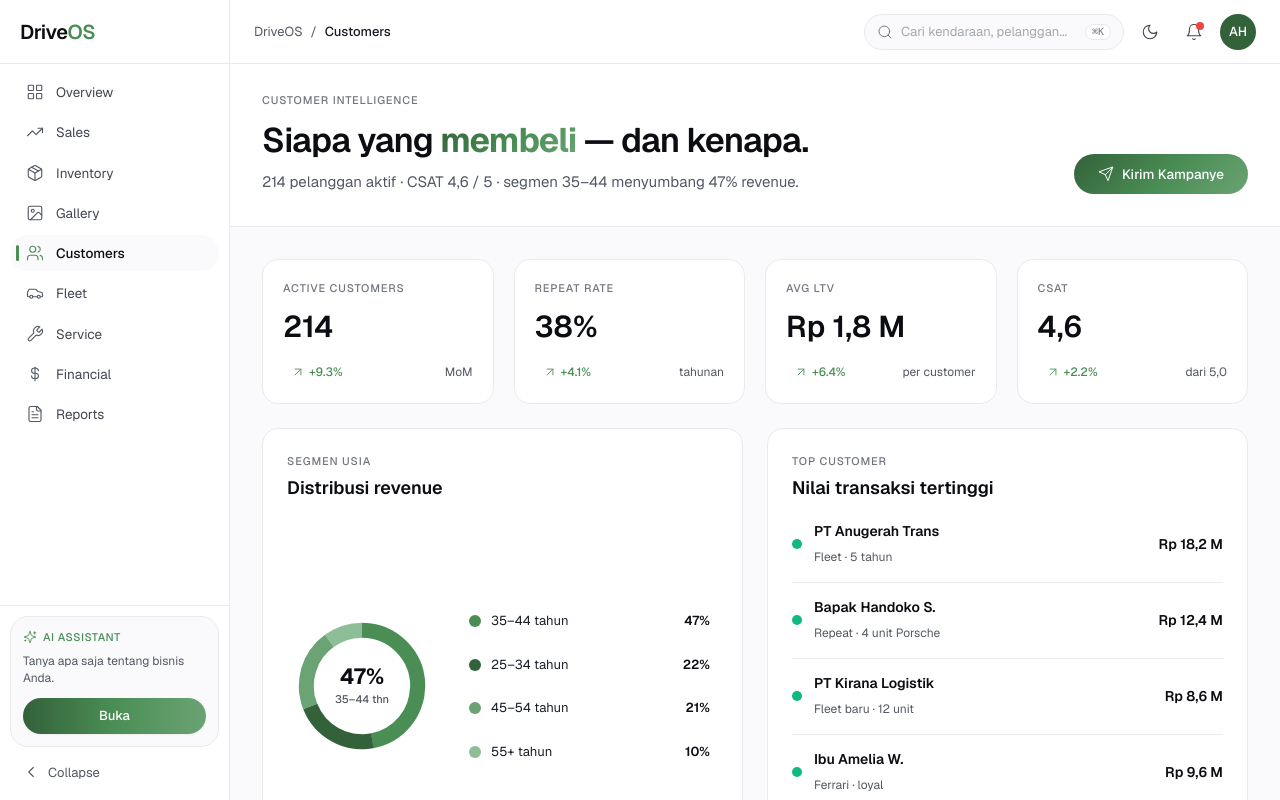
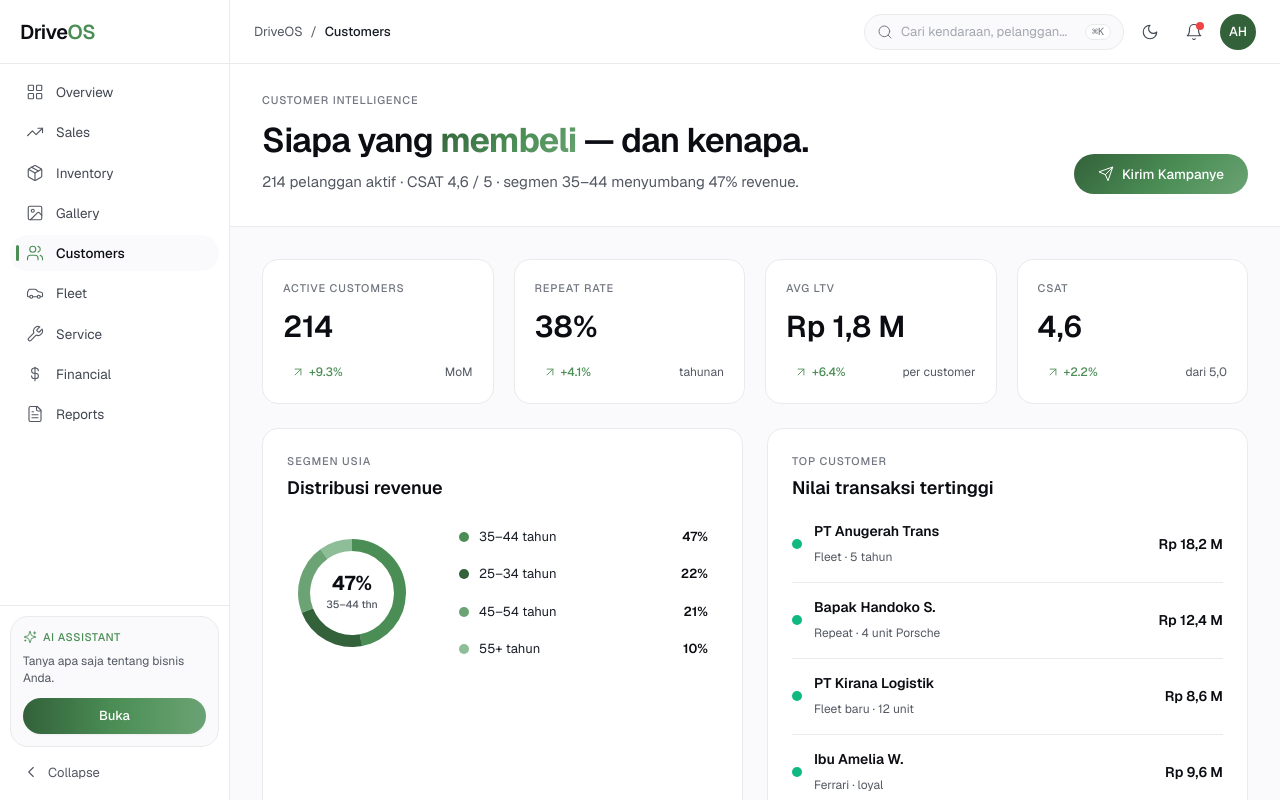
Before and after one commit to Nevad-dot/Vibe-Coding-DriveOS, a Next.js app in the folder apps/web/: page /customers in a window 1280 px wide. Built offline with nearby package versions, Linux system fonts and the light colour scheme.

Commit message:
fix: Tighten spacing gaps and donut sizing in AgeSegmentRevenuePanel to match adjacent card

```diff
--- a/apps/web/src/features/customers/components/AgeSegmentRevenuePanel.tsx
+++ b/apps/web/src/features/customers/components/AgeSegmentRevenuePanel.tsx
@@ -14,7 +14,7 @@ export const AgeSegmentRevenuePanel: React.FC = () => {
   const [hoveredIdx, setHoveredIdx] = useState<number | null>(null);
 
   // SVG Donut calculation
-  const radius = 52;
+  const radius = 48;
   const circumference = 2 * Math.PI * radius;
   let accumulatedPercent = 0;
 
@@ -23,7 +23,7 @@ export const AgeSegmentRevenuePanel: React.FC = () => {
       initial={{ opacity: 0, scale: 0.96, y: 22 }}
       animate={{ opacity: 1, scale: 1, y: 0 }}
       transition={{ type: "spring", stiffness: 350, damping: 26, delay: 0.15 }}
-      className="bg-surfaceLight-card border border-surfaceLight-border p-6 rounded-2xl flex flex-col justify-between h-full shadow-xs"
+      className="bg-surfaceLight-card border border-surfaceLight-border p-6 rounded-2xl flex flex-col shadow-xs"
     >
       {/* Header */}
       <div>
@@ -35,18 +35,18 @@ export const AgeSegmentRevenuePanel: React.FC = () => {
         </h3>
       </div>
 
-      {/* Donut Circular Graph + Legend Breakdown */}
-      <div className="flex-1 flex flex-col sm:flex-row items-center justify-between gap-6 py-4">
-        {/* Left Side: SVG Donut Chart */}
-        <div className="relative w-[150px] h-[150px] flex items-center justify-center shrink-0">
-          <svg className="w-full h-full -rotate-90 transform-gpu" viewBox="0 0 140 140">
+      {/* Donut Circular Graph + Compact Legend Breakdown */}
+      <div className="mt-5 flex flex-col sm:flex-row items-center gap-6 md:gap-8">
+        {/* Left Side: Compact SVG Donut Chart */}
+        <div className="relative w-[130px] h-[130px] flex items-center justify-center shrink-0">
+          <svg className="w-full h-full -rotate-90 transform-gpu" viewBox="0 0 130 130">
             {/* Background Ring Track */}
             <circle
-              cx="70"
-              cy="70"
+              cx="65"
+              cy="65"
               r={radius}
               className="stroke-surfaceLight-pearl"
-              strokeWidth="14"
+              strokeWidth="12"
               fill="transparent"
             />
 
@@ -61,18 +61,18 @@ export const AgeSegmentRevenuePanel: React.FC = () => {
               return (
                 <motion.circle
                   key={seg.label}
-                  cx="70"
-                  cy="70"
+                  cx="65"
+                  cy="65"
                   r={radius}
                   stroke={seg.stroke}
-                  strokeWidth={isHovered ? "18" : "14"}
+                  strokeWidth={isHovered ? "16" : "12"}
                   fill="transparent"
                   strokeDasharray={circumference}
                   initial={{ strokeDashoffset: circumference }}
                   animate={{ strokeDashoffset }}
                   transition={{ type: "spring", stiffness: 220, damping: 24, delay: 0.2 + idx * 0.08 }}
                   style={{
-                    transformOrigin: "70px 70px",
+                    transformOrigin: "65px 65px",
                     transform: `rotate(${rotation}deg)`,
                   }}
                   onMouseEnter={() => setHoveredIdx(idx)}
@@ -85,17 +85,17 @@ export const AgeSegmentRevenuePanel: React.FC = () => {
 
           {/* Center Donut Label */}
           <div className="absolute inset-0 flex flex-col items-center justify-center text-center pointer-events-none select-none">
-            <span className="text-[22px] font-bold text-textGray-display leading-none">
+            <span className="text-[20px] font-bold text-textGray-display leading-none">
               {hoveredIdx !== null ? SEGMENTS[hoveredIdx].val : "47%"}
             </span>
-            <span className="text-[11px] text-textGray-tertiary font-medium mt-1">
+            <span className="text-[10.5px] text-textGray-tertiary font-medium mt-1">
               {hoveredIdx !== null ? SEGMENTS[hoveredIdx].label : "35–44 thn"}
             </span>
           </div>
         </div>
 
-        {/* Right Side: Segment Legend Breakdown */}
-        <div className="flex-1 flex flex-col gap-2 w-full">
+        {/* Right Side: Compact Legend Breakdown */}
+        <div className="flex-1 flex flex-col gap-1.5 w-full">
           {SEGMENTS.map((seg, idx) => {
             const isHovered = hoveredIdx === idx;
 
@@ -104,13 +104,13 @@ export const AgeSegmentRevenuePanel: React.FC = () => {
                 key={seg.label}
                 onMouseEnter={() => setHoveredIdx(idx)}
                 onMouseLeave={() => setHoveredIdx(null)}
-                className={`flex items-center justify-between p-2 rounded-xl transition-colors cursor-pointer ${
+                className={`flex items-center justify-between px-2.5 py-1.5 rounded-xl transition-colors cursor-pointer ${
                   isHovered ? "bg-surfaceLight-pearl/80" : "hover:bg-surfaceLight-pearl/40"
                 }`}
               >
                 <div className="flex items-center gap-2.5">
                   <span
-                    className="w-3 h-3 rounded-full shrink-0"
+                    className="w-2.5 h-2.5 rounded-full shrink-0"
                     style={{ backgroundColor: seg.color }}
                   />
                   <span className="text-[13px] font-normal text-textGray-primary">
```
Also changed, not shown: 1 other file (tests, documents, lock files or other folders).
